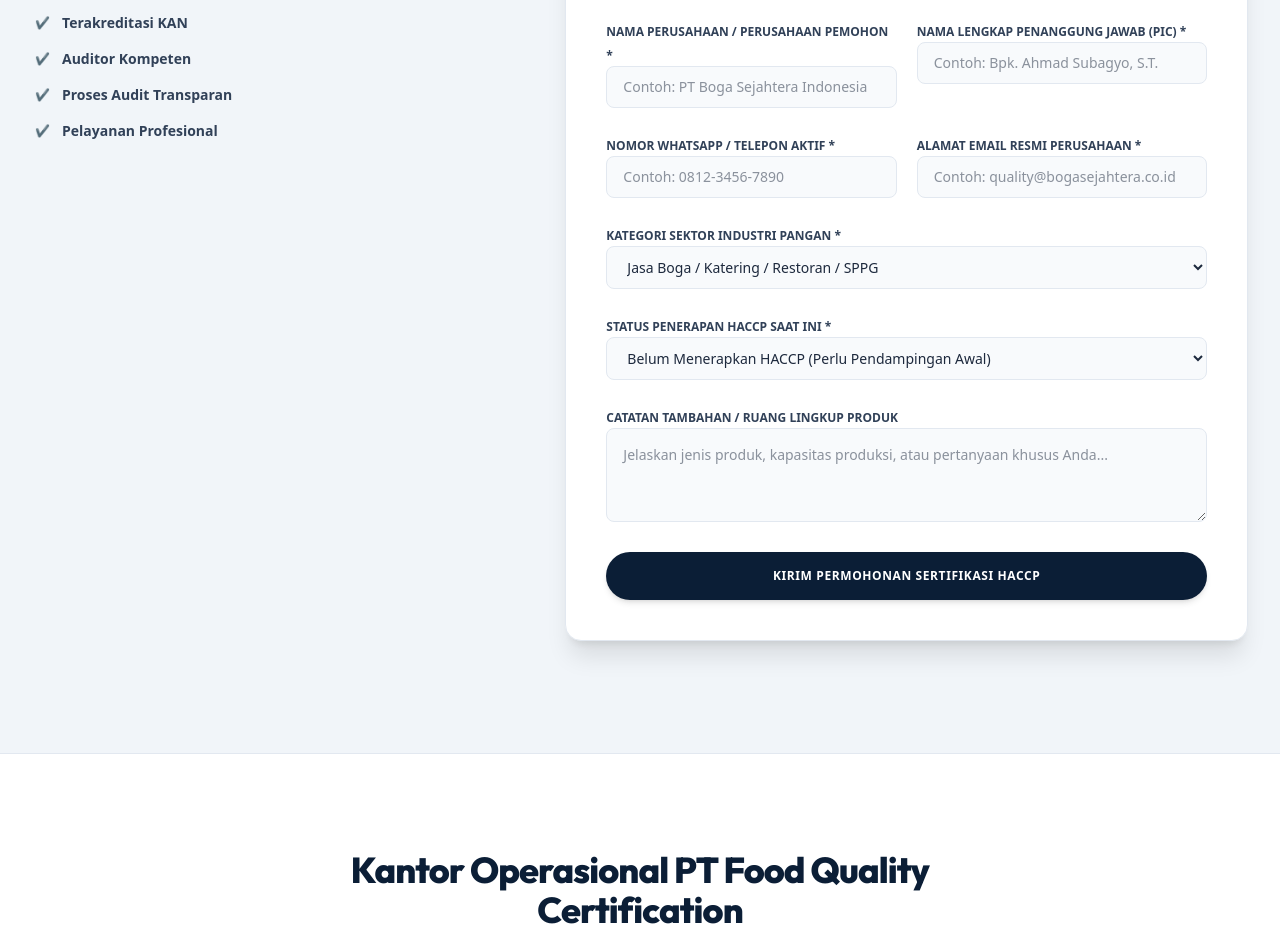
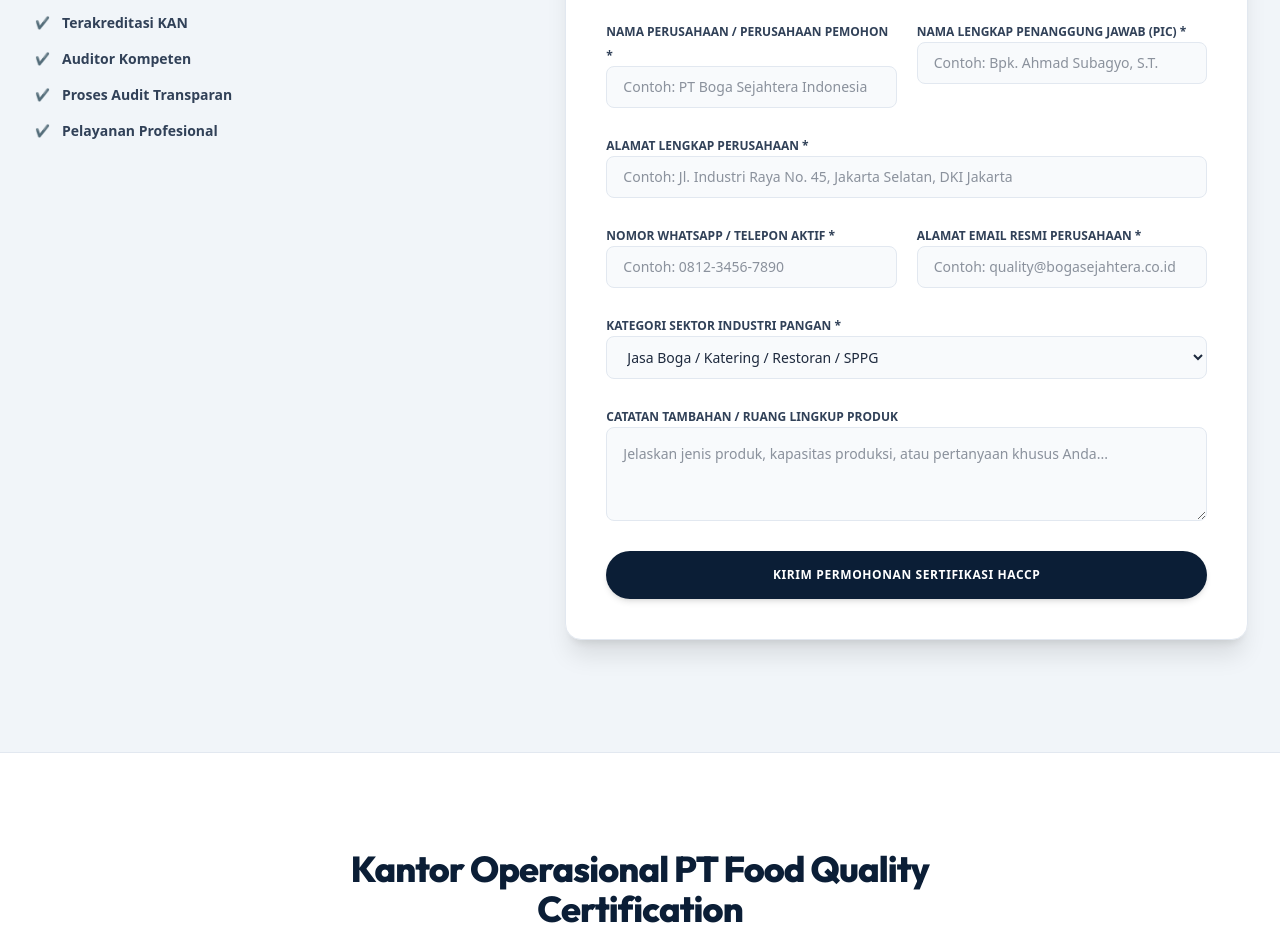
Before and after one commit to mhmmadarifin27/fqhaccpcertification-web, a Next.js app: page / in a window 1280 px wide. Shown: the part 6940-7869 px from the top of the page. Built offline with nearby package versions, Linux system fonts and the light colour scheme; no server answers; the database is empty.

Commit message:
fix(form): add company address field and remove haccp status field

```diff
--- a/app/page.tsx
+++ b/app/page.tsx
@@ -33,8 +33,7 @@ export default function Home() {
     picName: "",
     phone: "",
     email: "",
-    industry: "Jasa Boga / SPPG",
-    haccpStatus: "Belum Diterapkan",
+    industry: "Jasa Boga / Katering / Restoran / SPPG",
     message: "",
   });
   const [formLoading, setFormLoading] = useState(false);
@@ -182,7 +181,7 @@ export default function Home() {
         phone: formData.phone,
         email: formData.email,
         industry: formData.industry,
-        haccpStatus: formData.haccpStatus,
+        haccpStatus: "Permohonan Baru",
         message: formData.message,
         ticketNumber: ticket
       });
@@ -203,8 +202,7 @@ export default function Home() {
       picName: "",
       phone: "",
       email: "",
-      industry: "Jasa Boga / SPPG",
-      haccpStatus: "Belum Diterapkan",
+      industry: "Jasa Boga / Katering / Restoran / SPPG",
       message: "",
     });
     setFormSubmitted(false);
@@ -1181,6 +1179,20 @@ export default function Home() {
                   </div>
                 </div>
 
+                <div className="space-y-1.5">
+                  <label htmlFor="companyAddress" className="text-xs font-bold text-slate-700">{t.form.companyAddress}</label>
+                  <input
+                    required
+                    type="text"
+                    id="companyAddress"
+                    name="companyAddress"
+                    value={formData.companyAddress}
+                    onChange={handleInputChange}
+                    placeholder={t.form.companyAddressPlaceholder}
+                    className="w-full bg-slate-50 border border-slate-200 px-4 py-2.5 text-sm focus:outline-none focus:border-brand-blue focus:bg-white transition-colors rounded-lg"
+                  />
+                </div>
+
                 <div className="grid grid-cols-1 sm:grid-cols-2 gap-5">
                   <div className="space-y-1.5">
                     <label htmlFor="phone" className="text-xs font-bold text-slate-700">{t.form.picPhone}</label>
@@ -1225,21 +1237,6 @@ export default function Home() {
                     <option>{t.form.industryOptions.slaughterhouse}</option>
                     <option>{t.form.industryOptions.storage}</option>
                     <option>{t.form.industryOptions.other}</option>
-                  </select>
-                </div>
-
-                <div className="space-y-1.5">
-                  <label htmlFor="haccpStatus" className="text-xs font-bold text-slate-700">{t.form.haccpStatus}</label>
-                  <select
-                    id="haccpStatus"
-                    name="haccpStatus"
-                    value={formData.haccpStatus}
-                    onChange={handleInputChange}
-                    className="w-full bg-slate-50 border border-slate-200 px-4 py-2.5 text-sm focus:outline-none focus:border-brand-blue focus:bg-white transition-colors cursor-pointer rounded-lg"
-                  >
-                    <option>{t.form.haccpOptions.notImplemented}</option>
-                    <option>{t.form.haccpOptions.implementedNotCertified}</option>
-                    <option>{t.form.haccpOptions.recertification}</option>
                   </select>
                 </div>
 
```
